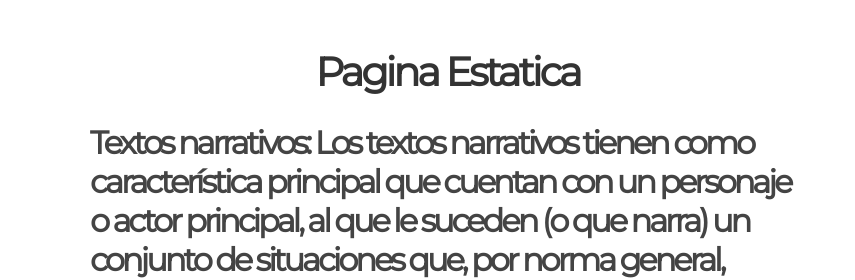
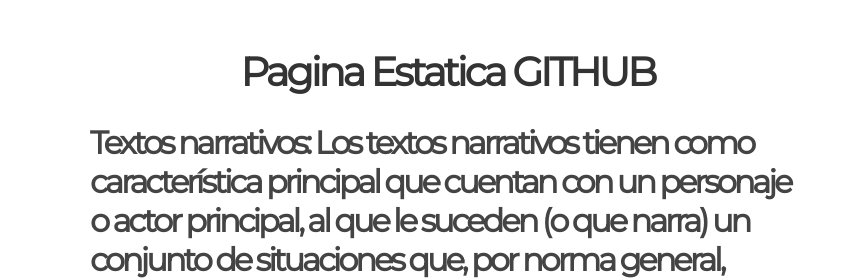
Before and after one commit to Paula-itec/paginaestatica, a plain HTML site: page index.html in a window 1280 px wide. Shown: the top 280 px of the page, 0-855 px from the left. Drawn offline with nearby package versions, Linux system fonts and the light colour scheme.

Commit message:
cambio texto

```diff
--- a/index.html
+++ b/index.html
@@ -11,7 +11,7 @@
 
     <div class="cuerpo">
         <div class="contenido">
-            <h1>Pagina Estatica</h1>
+            <h1>Pagina Estatica GITHUB</h1>
             <h2>Textos narrativos: Los textos narrativos tienen como característica principal que cuentan con un personaje o actor principal, al que le suceden (o que narra) un conjunto de situaciones que, por norma general, conduce a que la situación final
                 cambie respecto a la inicial. Ejemplos de textos narrativos son “Los papeles del agua” o “La sombra del viento”.</h2>
             <p>Lorem ipsum dolor sit amet consectetur adipisicing elit. Explicabo esse cumque molestias fuga cum deserunt ipsa sed officiis laboriosam voluptas magni provident corporis veniam commodi eius, vel architecto iusto assumenda..</p>
```
